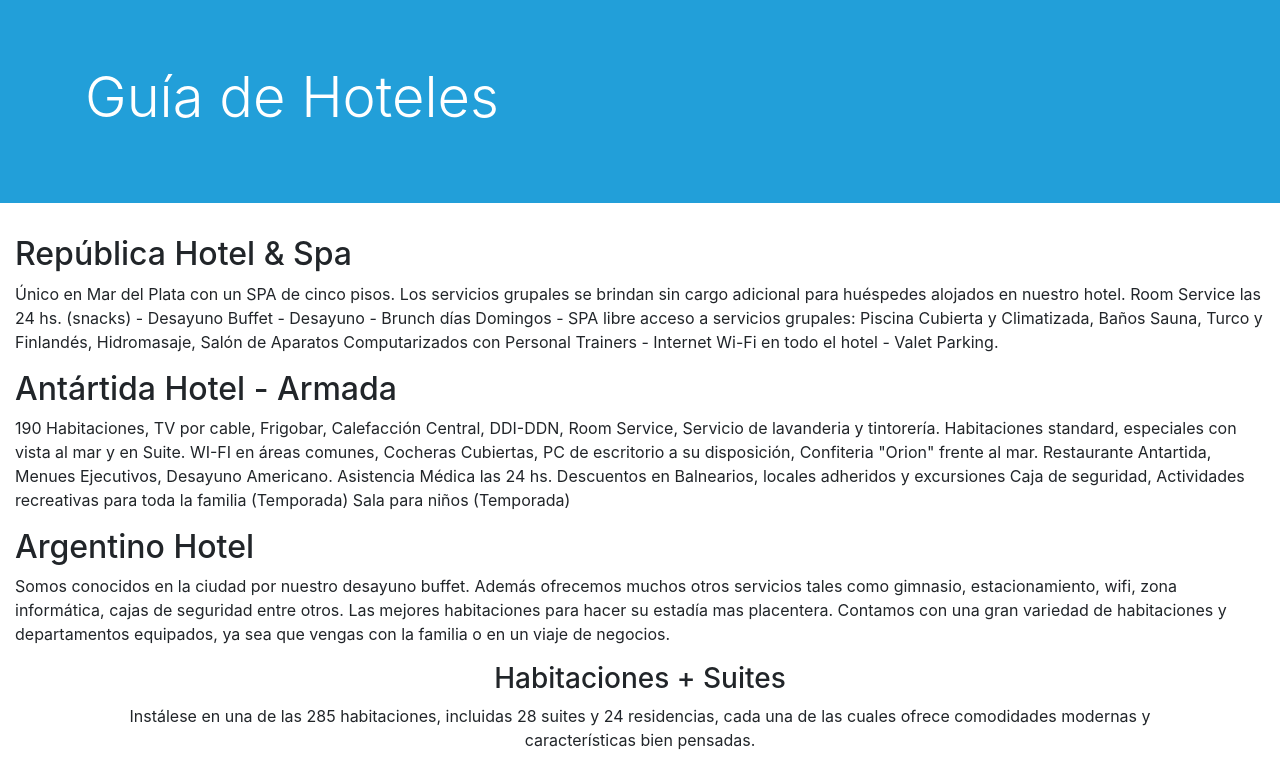
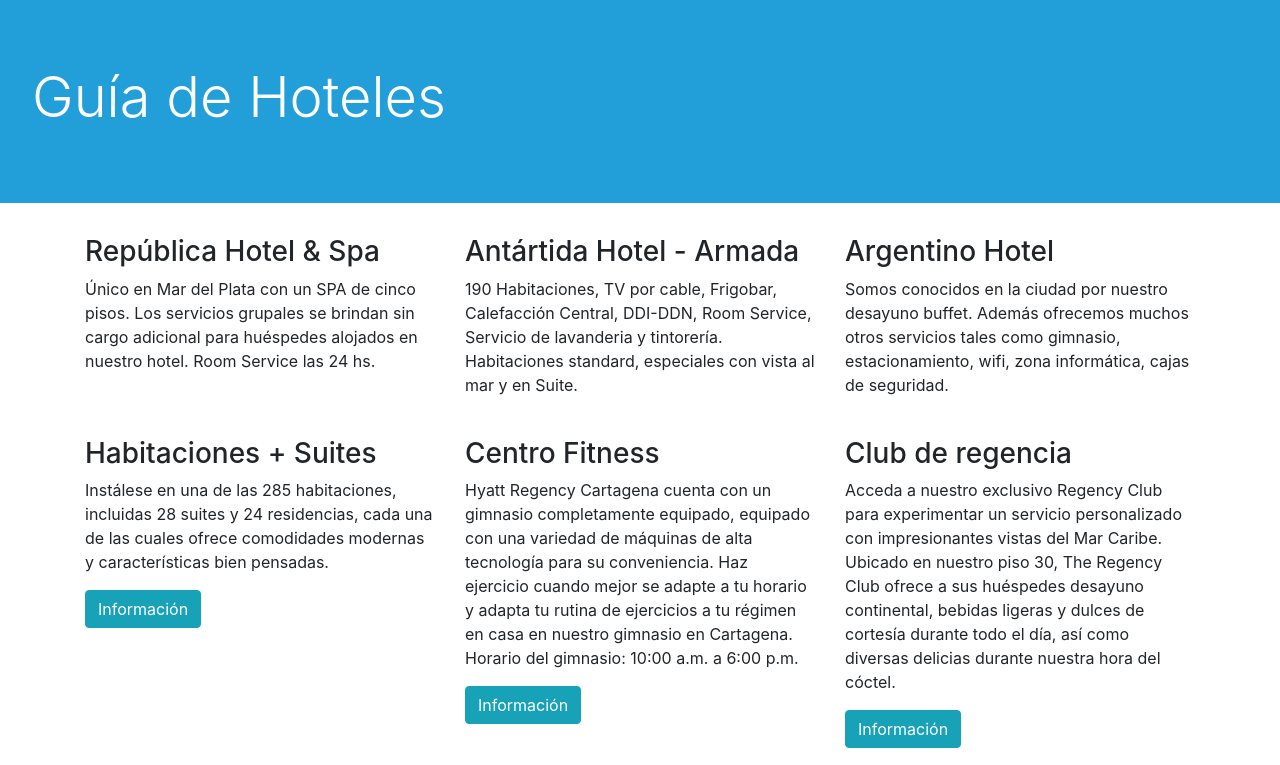
Before and after one commit to claudiomgz/hoteles-static-web, a website: page index.html in a window 1280 px wide. Shown: the top 765 px of the page. Drawn offline with nearby package versions, Linux system fonts and the light colour scheme.

Commit message:
correcion en index

```diff
--- a/index.html
+++ b/index.html
@@ -17,83 +17,72 @@
   </head>
   <body>
     <!-- Jumbotron -->
-    <div class="jumbotron umbotron-fluid">
-      <div class="container">
+    <div class="jumbotron">
       <h1 class="display-4">Guía de Hoteles</h1>
     </div>
-    </div>
     <!-- Primer Container -->
-    <div class="col-md">
-      <div>
-        <h2>República Hotel & Spa</h2>
+    <div class="container">
+      <div class="row">
+        <div class="col-sm-4">
+          <h3>República Hotel & Spa</h3>
           <p>
             Único en Mar del Plata con un SPA de cinco pisos. Los servicios
             grupales se brindan sin cargo adicional para huéspedes alojados en
-          nuestro hotel. Room Service las 24 hs. (snacks) - Desayuno Buffet -
-          Desayuno - Brunch días Domingos - SPA libre acceso a servicios
-          grupales: Piscina Cubierta y Climatizada, Baños Sauna, Turco y
-          Finlandés, Hidromasaje, Salón de Aparatos Computarizados con Personal
-          Trainers - Internet Wi-Fi en todo el hotel - Valet Parking.
+            nuestro hotel. Room Service las 24 hs.
           </p>
         </div>
-      <div>
-        <h2>Antártida Hotel - Armada</h2>
+        <div class="col-sm-4">
+          <h3>Antártida Hotel - Armada</h3>
           <p>
             190 Habitaciones, TV por cable, Frigobar, Calefacción Central,
             DDI-DDN, Room Service, Servicio de lavanderia y tintorería.
-          Habitaciones standard, especiales con vista al mar y en Suite. WI-FI
-          en áreas comunes, Cocheras Cubiertas, PC de escritorio a su
-          disposición, Confiteria "Orion" frente al mar. Restaurante Antartida,
-          Menues Ejecutivos, Desayuno Americano. Asistencia Médica las 24 hs.
-          Descuentos en Balnearios, locales adheridos y excursiones Caja de
-          seguridad, Actividades recreativas para toda la familia (Temporada)
-          Sala para niños (Temporada)
+            Habitaciones standard, especiales con vista al mar y en Suite.
           </p>
         </div>
-      <div>
-        <h2>Argentino Hotel</h2>
+        <div class="col-sm-4">
+          <h3>Argentino Hotel</h3>
           <p>
             Somos conocidos en la ciudad por nuestro desayuno buffet. Además
-          ofrecemos muchos otros servicios tales como gimnasio, estacionamiento,
-          wifi, zona informática, cajas de seguridad entre otros. Las mejores
-          habitaciones para hacer su estadía mas placentera. Contamos con una
-          gran variedad de habitaciones y departamentos equipados, ya sea que
-          vengas con la familia o en un viaje de negocios.
+            ofrecemos muchos otros servicios tales como gimnasio,
+            estacionamiento, wifi, zona informática, cajas de seguridad.
           </p>
         </div>
+      </div>
+      <br>
       <!-- Segundo conteiner -->
-      <div class="container text-center"  style="justify-content: space-between;">
-          <div class="flex-column justify-content-between col-md">
+      <div class="row">
+        <div class="col-sm">
           <div>
             <h3>Habitaciones + Suites</h3>
             <p>
-                Instálese en una de las 285 habitaciones, incluidas 28 suites y
-                24 residencias, cada una de las cuales ofrece comodidades
-                modernas y características bien pensadas.
+              Instálese en una de las 285 habitaciones, incluidas 28 suites y 24
+              residencias, cada una de las cuales ofrece comodidades modernas y
+              características bien pensadas.
             </p>
           </div>
           <div>
             <button type="button" class="btn btn-info">Información</button>
           </div>
         </div>
-
-          <div class="flex-column justify-content-between col-md">
+        <br>
+        <div class="col-sm">
           <div>
             <h3>Centro Fitness</h3>
             <p>
               Hyatt Regency Cartagena cuenta con un gimnasio completamente
-                equipado, equipado con una variedad de máquinas de alta
-                tecnología para su conveniencia. Haz ejercicio cuando mejor se
-                adapte a tu horario y adapta tu rutina de ejercicios a tu
-                régimen en casa en nuestro gimnasio en Cartagena. Horario del
-                gimnasio: 10:00 a.m. a 6:00 p.m.
+              equipado, equipado con una variedad de máquinas de alta tecnología
+              para su conveniencia. Haz ejercicio cuando mejor se adapte a tu
+              horario y adapta tu rutina de ejercicios a tu régimen en casa en
+              nuestro gimnasio en Cartagena. Horario del gimnasio: 10:00 a.m. a
+              6:00 p.m.
             </p>
           </div>
           <div>
             <button type="button" class="btn btn-info">Información</button>
           </div>
         </div>
-          <div class="flex-column justify-content-between col-md">
+        <br>
+        <div class="col-sm">
           <div>
             <h3>Club de regencia</h3>
             <p>
@@ -109,6 +98,7 @@
             <button type="button" class="btn btn-info">Información</button>
           </div>
         </div>
+        <br>
       </div>
     </div>
     <!-- Optional JavaScript -->
```
Lines whose indentation alone changed are shown as unchanged.
